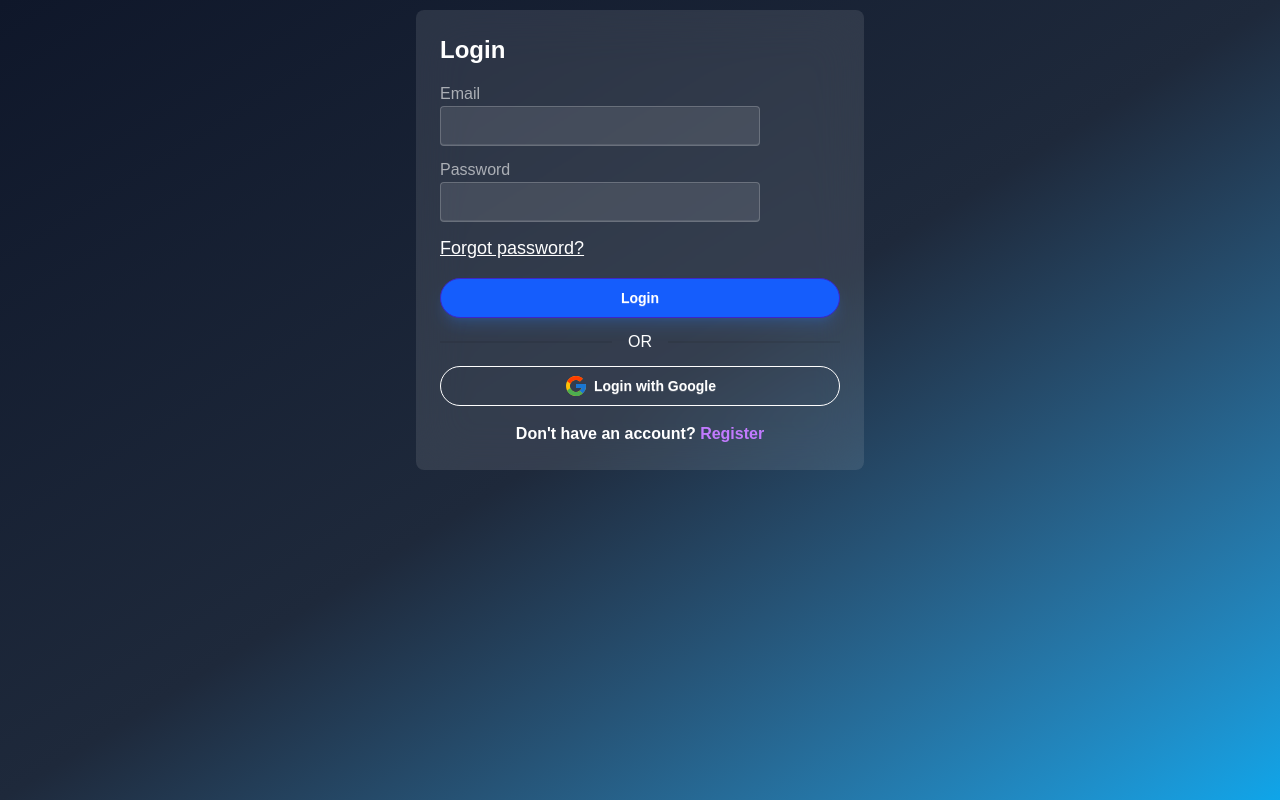
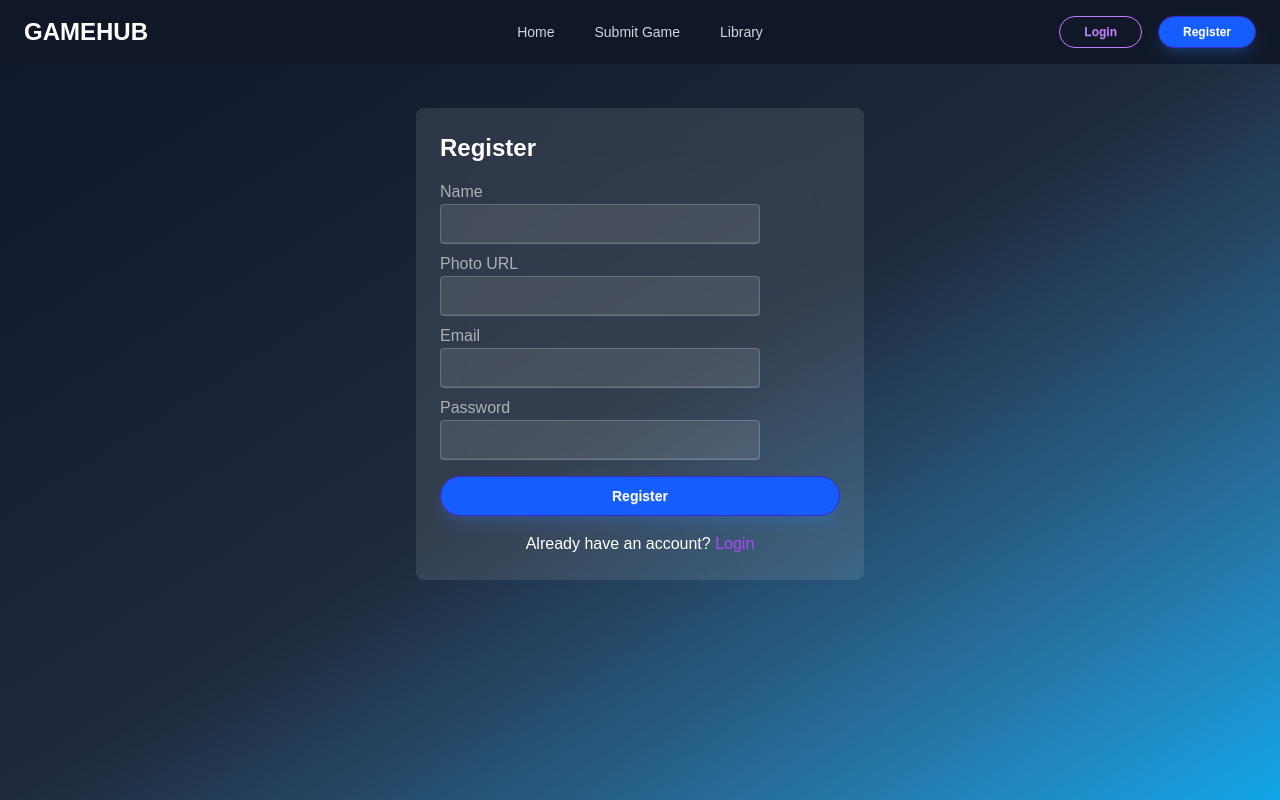
Before and after one commit to masum-75/game-hub, a React app: page /auth/register in a window 1280 px wide. Built offline with nearby package versions, Linux system fonts and the light colour scheme; no server answers; the HTML template or start-up script is replaced by a standard one.

Commit message:
implement registration form and modify login form

```diff
--- a/src/Routes/Routes.jsx
+++ b/src/Routes/Routes.jsx
@@ -39,9 +39,9 @@ export const router = createBrowserRouter([
     path: "auth",
     element: <AuthLayout />,
     children: [
-      { path: "login", element: <Login /> },
-      { path: "register", element: <Register /> },
-      { path: "forgot", element: <ForgotPassword /> },
+      { path: "/auth/login", element: <Login /> },
+      { path: "/auth/register", element: <Register /> },
+      { path: "/auth/forgot", element: <ForgotPassword /> },
     ],
   },
   { path: "*", element: <NotFound /> },
--- a/src/components/Loading.jsx
+++ b/src/components/Loading.jsx
@@ -1,11 +1,11 @@
-import React from 'react';
+import React from "react";
 
 const Loading = () => {
-    return (
-        <div>
-
-        </div>
-    );
+  return (
+    <div className="min-h-[50vh] flex justify-center items-center">
+      <span className="loading loading-ball loading-xl"></span>
+    </div>
+  );
 };
 
 export default Loading;
--- a/src/layouts/AuthLayout.jsx
+++ b/src/layouts/AuthLayout.jsx
@@ -1,12 +1,20 @@
-import React from 'react';
-import Login from '../pages/Login';
-import Register from '../pages/Register';
+import React, { useState } from "react";
+import { Outlet } from "react-router";
+import Loading from "../components/Loading";
+import Navbar from "../components/Navbar";
+
 
 const AuthLayout = () => {
+  const [loading, setLoading] = useState(false);
+
   return (
-    <div>
-      <Login></Login>
-      <Register></Register>
+    <div className="">
+      <Navbar></Navbar>
+      {loading ? (
+        <Loading />
+      ) : (
+        <Outlet context={{ setLoading }} />
+      )}
     </div>
   );
 };
--- a/src/pages/Login.jsx
+++ b/src/pages/Login.jsx
@@ -23,9 +23,7 @@ const Login = () => {
         toast.success("Logged in");
         navigate(from, { replace: true });
       })
-      .catch((err) => {
-        setError(err.message);
-      });
+      .catch((err) => setError(err.message));
   };
 
   const handleGoogle = () => {
@@ -38,38 +36,58 @@ const Login = () => {
   };
 
   return (
-    <div className="flex justify-center items-center min-h-[60vh]">
+    <div className="flex justify-center items-center">
       <form
+        className="mt-10 card bg-white p-8 w-full max-w-lg shadow-lg"
         onSubmit={handleLogin}
-        className="card bg-blue-400 p-6 w-full max-w-md"
       >
         <h2 className="text-2xl font-bold mb-4">Login</h2>
+
         <label className="label">Email</label>
-        <input name="email" type="email" className="input" required />
+        <input
+          name="email"
+          type="email"
+          className="input"
+          placeholder="Email"
+          required
+        />
+
         <label className="label mt-3">Password</label>
-        <input name="password" type="password" className="input" required />
-        <div className="flex flex-col mt-3 gap-4">
-          <Link to="/auth/forgot" className="text-lg link">
-            Forgot password?
-          </Link>
-          <button className="btn btn-primary btn-md" type="submit">
-            Login
-          </button>
-        </div>
-        {error && <p className="text-red-400 mt-2 text-sm">{error}</p>}
+        <input
+          name="password"
+          type="password"
+          className="input mt-3"
+          placeholder="Password"
+          required
+        />
+
+        {error && <p className="text-red-500 mt-2">{error}</p>}
+
+        <button type="submit" className="btn btn-primary mt-4 w-full">
+          Login
+        </button>
+
         <div className="divider">OR</div>
+
         <button
           type="button"
           onClick={handleGoogle}
-          className="btn btn-outline w-full"
+          className="btn btn-outline w-full flex items-center justify-center gap-2"
         >
           <FcGoogle size={24} />
           Login with Google
         </button>
-        <p className="mt-4 font-semibold text-center">
+
+        <p className="mt-4 text-center">
           Don't have an account?{" "}
-          <Link to="/auth/register" className="text-purple-400 ">
+          <Link to="/auth/register" className="text-purple-500 hover:underline">
             Register
+          </Link>
+        </p>
+
+        <p className="mt-2 text-center">
+          <Link to="/auth/forgot" className="text-blue-500 hover:underline">
+            Forgot Password?
           </Link>
         </p>
       </form>
--- a/src/pages/Register.jsx
+++ b/src/pages/Register.jsx
@@ -1,9 +1,68 @@
-import React from 'react';
+import React, { useContext, useState } from "react";
+
+import { Link, useNavigate } from "react-router";
+import { toast } from "react-toastify";
+import { AuthContext } from "../context/AuthProvider";
 
 const Register = () => {
+  const { createUser, updateUser } = useContext(AuthContext);
+  const [error, setError] = useState("");
+  const navigate = useNavigate();
+
+  const validatePassword = (pw) => {
+    if (pw.length < 6) return "Password must be at least 6 characters";
+    if (!/[A-Z]/.test(pw)) return "Must have an uppercase letter";
+    if (!/[a-z]/.test(pw)) return "Must have a lowercase letter";
+    return null;
+  };
+
+  const handleRegister = (e) => {
+    e.preventDefault();
+    const form = e.target;
+    const name = form.name.value.trim();
+    const photo = form.photo.value.trim();
+    const email = form.email.value.trim();
+    const password = form.password.value;
+
+    const passErr = validatePassword(password);
+    if (passErr) {
+      setError(passErr);
+      return;
+    }
+
+    createUser(email, password)
+      .then(result => {
+        updateUser({ displayName: name, photoURL: photo })
+          .then(() => {
+            toast.success("Account created");
+            navigate("/");
+          });
+      })
+      .catch(err => setError(err.message));
+  };
+
   return (
-    <div>
+    <div className="flex justify-center items-center min-h-[60vh] mt-10">
+      <form onSubmit={handleRegister} className="card bg-[#0b0b0b] p-6 w-full max-w-md">
+       <h2 className="text-2xl font-bold mb-4">Register</h2>
+        <label className="label">Name</label>
+        <input name="name" className="input" required />
+        <label className="label mt-2">Photo URL</label>
+        <input name="photo" className="input" />
+        <label className="label mt-2">Email</label>
+        <input name="email" type="email" className="input" required />
+        <label className="label mt-2">Password</label>
+        <input name="password" type="password" className="input" required />
+        {error && <p className="text-red-400 mt-2">{error}</p>}
+        <button className="btn btn-primary mt-4">Register</button>
+        <p className="mt-4 text-center">
+          Already have an account?{" "}
+          <Link to="/auth/login" className="text-purple-500 hover:underline">
+            Login
+          </Link>
+        </p>
 
+      </form>
     </div>
   );
 };
```
